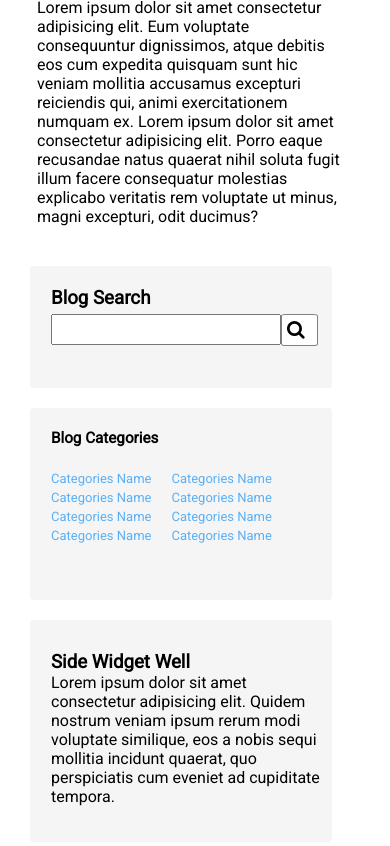
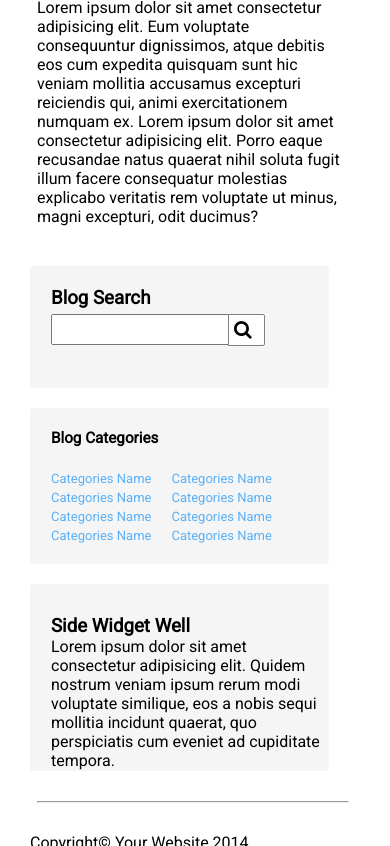
Before and after one commit to AmitPaswan18/layout-3-using-flex, a plain HTML site: page index.html in a window 390 px wide. Shown: the part 859-1705 px from the top of the page. Drawn offline with Linux system fonts and the light colour scheme.

Commit message:
seacrh icon and scroll bug fixed

```diff
--- a/style.css
+++ b/style.css
@@ -110,11 +110,14 @@ body {
 }
 .search-icon {
   border: 1px solid grey;
+  position: relative;
+  right: 4px;
   padding: 5px;
   width: 25px;
   background-color: white;
   color: black;
-  border-radius: 5px 5px / 2px 2px 2px 2px;
+  border-top-right-radius: 2px;
+  border-bottom-right-radius: 2px;
 }
 
 .flexsearch {
@@ -207,6 +210,7 @@ body {
     flex-direction: column;
     padding-left: 15px;
     height: 130px;
+    padding-top: 10px;
     align-items: center;
     box-sizing: border-box;
   }
@@ -235,7 +239,7 @@ body {
     max-height: fit-content;
   }
   .searchbar {
-    width: 300px;
+    width: 90%;
     display: flex;
     align-items: start;
   }
@@ -244,20 +248,20 @@ body {
     padding-left: -1px;
   }
   .inputbar {
-    width: 230px;
+    width: fit-content;
     height: 31px;
     outline: none;
   }
   .categories {
     background-color: #f5f5f5;
-    width: 300px;
+    width: 90%;
     display: flex;
-    height: 170px;
+    height: fit-content;
     font-size: small;
   }
   .widget {
     background-color: #f5f5f5;
-    width: 300px;
+    width: 90%;
     display: flex;
     flex-direction: column;
     align-items: start;
@@ -266,11 +270,14 @@ body {
     justify-content: start;
     border: 1px solid #f5f5f5;
     border-radius: 3px;
-    height: 210px;
+    height: fit-content;
   }
 }
 
 @media screen and (min-width: 451px) and (max-width: 768px) {
+  .container {
+    max-width: 768px;
+  }
   .main {
     display: flex;
     box-sizing: border-box;
@@ -459,7 +466,7 @@ body {
 
 @media screen and (min-width: 1281px) and (max-width: 1541px) {
   .nav {
-    width: 100vw;
+    width: 98vw;
     display: flex;
 
     padding-left: 15px;
```
